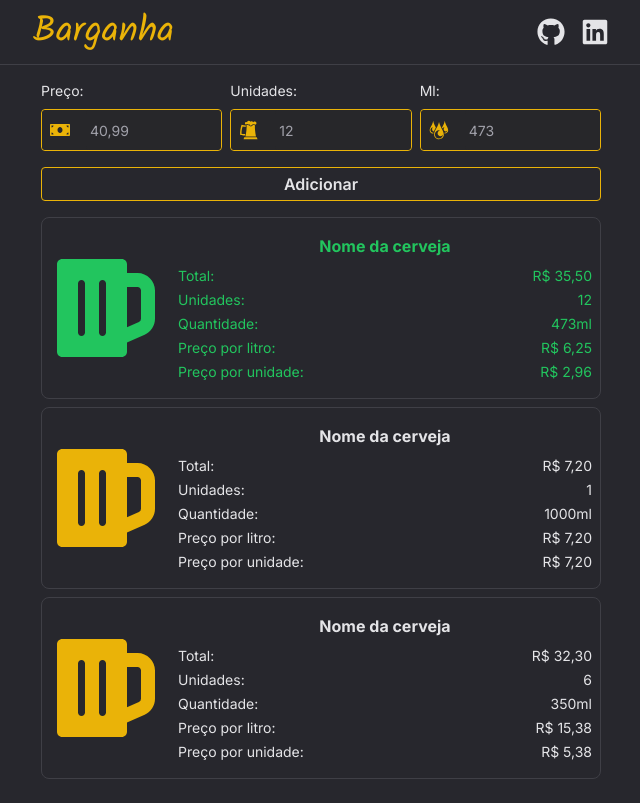
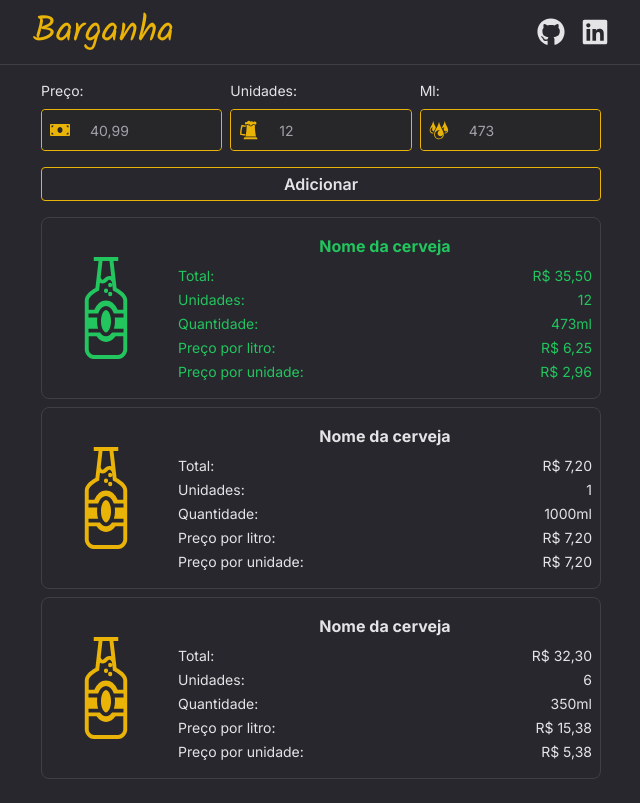
Before and after one commit to EricksonSiqueira/barganha, a Next.js app: page / in a window 1280 px wide. Shown: the whole page, without its empty margins (319-959 px from the left). Built offline with nearby package versions, Linux system fonts and the light colour scheme.

Commit message:
feat: change beer icon

```diff
--- a/src/components/BeerList/BeerCard/index.tsx
+++ b/src/components/BeerList/BeerCard/index.tsx
@@ -1,7 +1,7 @@
 import { toLocaleCurrency } from '@/helpers/toLocaleCurrency';
 import styles from './styles.module.css';
 import { Beer } from '@/types/beer';
-import { FaBeer } from 'react-icons/fa';
+import { GiBeerBottle } from 'react-icons/gi';
 
 export interface BeerCardProps {
   beer: Beer;
@@ -18,7 +18,7 @@ export default function BeerCard({ beer, cheapestBeerId }: BeerCardProps) {
       }`}
     >
       <div>
-        <FaBeer size={112} />
+        <GiBeerBottle size={112} />
       </div>
       <div className={styles.beerInfoWrapper}>
         <h2>Nome da cerveja </h2>
```
